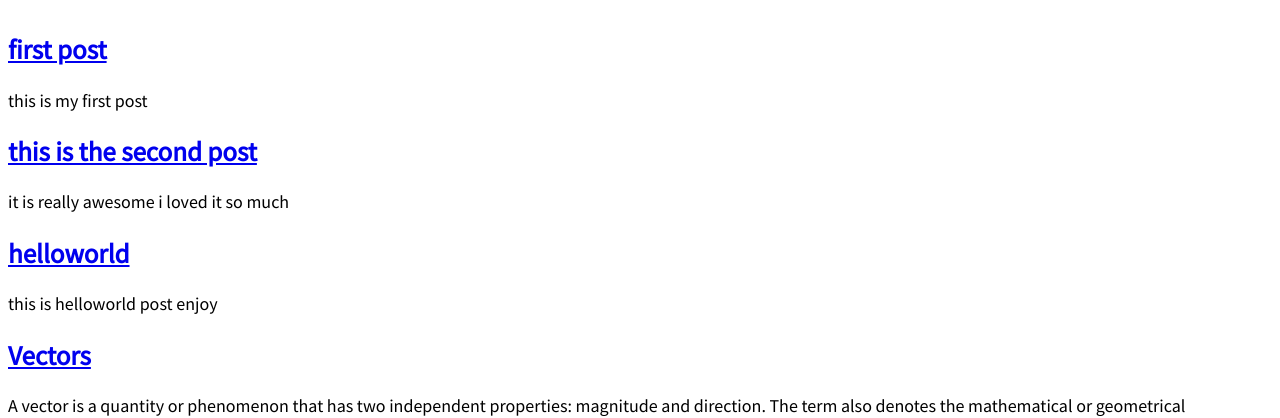
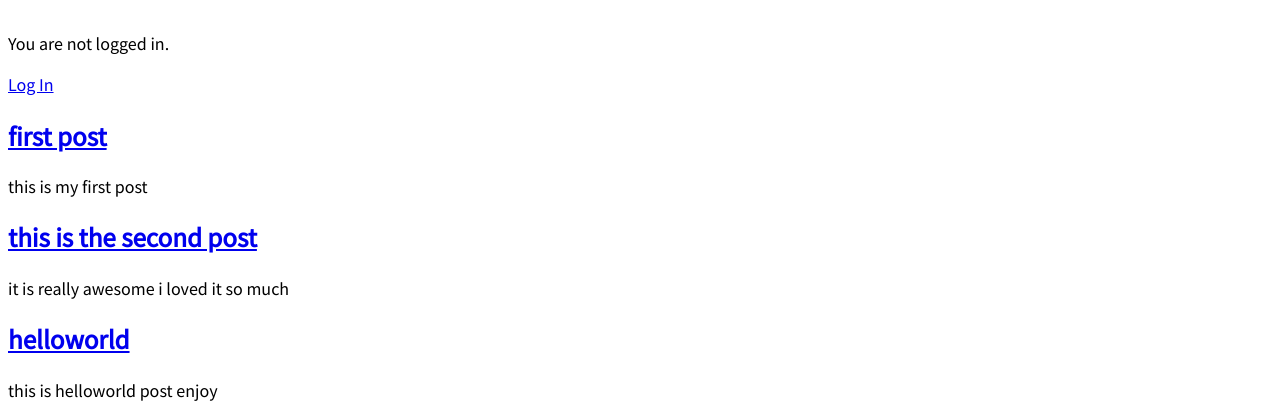
Before and after one commit to Mohamad-Aboda/Blog, a Django app: page / in a window 1280 px wide. Shown: the part 102-520 px from the top of the page. Run offline with Django 3.2, Linux system fonts and the light colour scheme; data comes from the database, SQL or seed files in the repository; both versions use the stored data as it was after the commit.

Commit message:
updating base.html

```diff
--- a/blog/templates/base.html
+++ b/blog/templates/base.html
@@ -18,6 +18,15 @@ rel="stylesheet">
 <a href="{% url 'post_new' %}">+ New Blog Post</a>
 </div>
 </header>
+
+{% if user.is_authenticated %}
+	<p> Hi , {{ user.username }} </p>
+{% else %}
+	<p> You are not logged in.</p>
+	<a href="{% url 'login' %}">Log In</a>
+{% endif %}
+
+
 {% block content %}
 {% endblock content %}
 </div>
```
Also changed, not shown: db.sqlite3.
